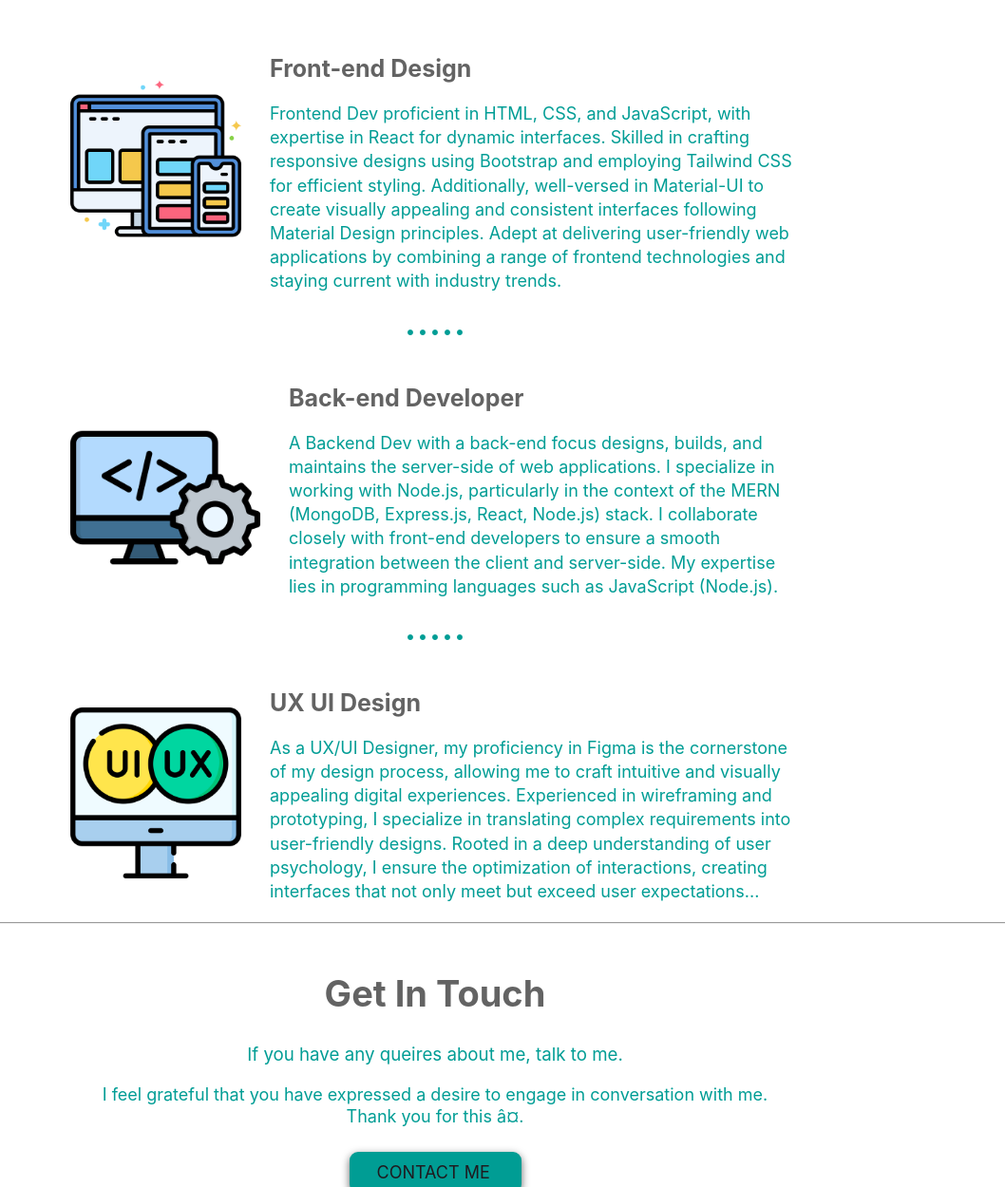
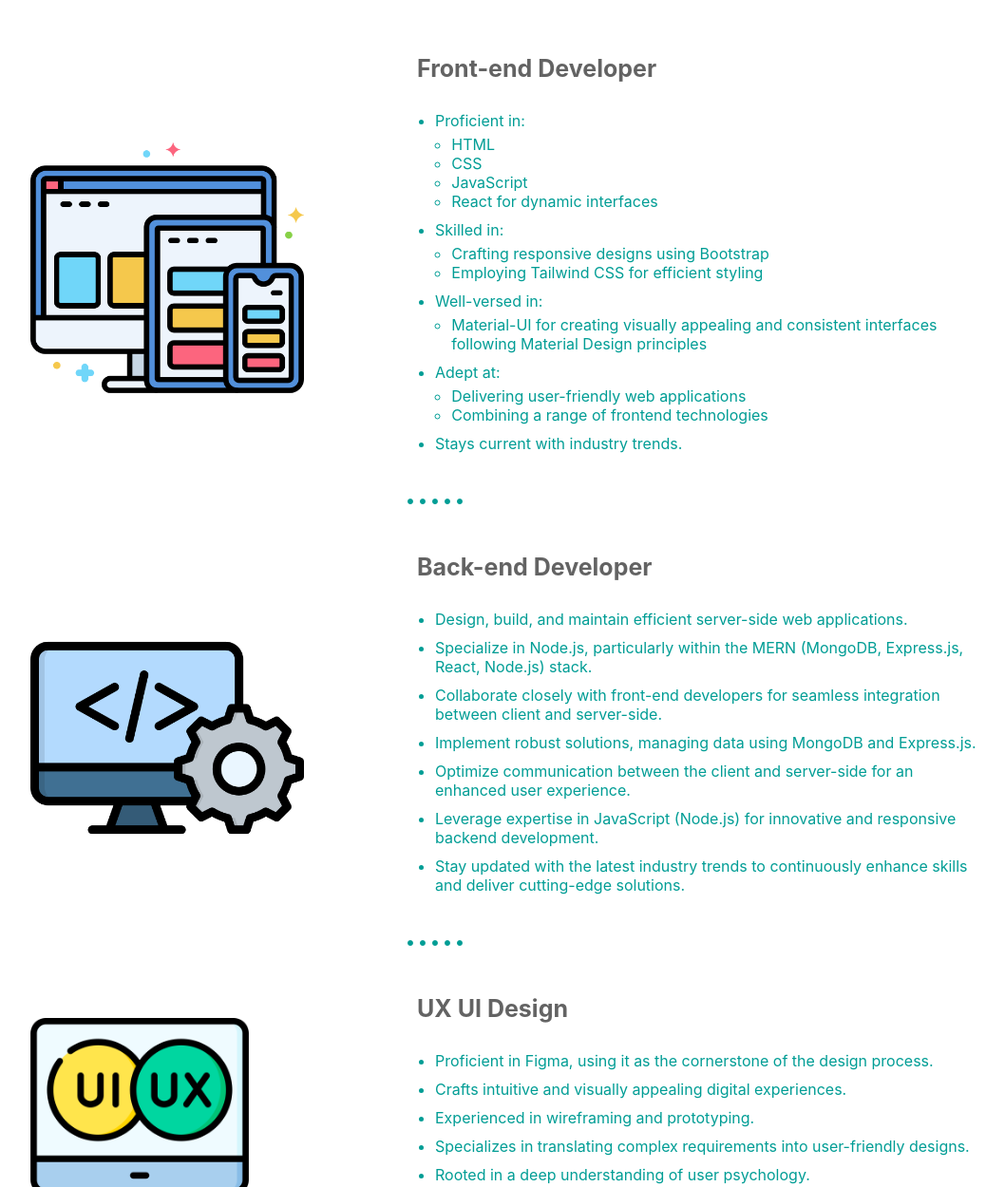
Before and after one commit to sidhrthh/Sidharthhh-Site-, a plain HTML site: page index.html in a window 1280 px wide. Shown: the part 1586-2836 px from the top of the page at 95% size, without its empty margins (182-1240 px from the left). Drawn offline with Linux system fonts and the light colour scheme.

Commit message:
Convert para into point

```diff
--- a/index.html
+++ b/index.html
@@ -58,40 +58,72 @@
         <div class="skill-section">
           <img src="Images/responsive-design.png" alt=" web design picture" draggable="false">
           <div class="skill-section-text">
-            <h3 class="primary-color">Front-end Design</h3>
-            <p class="secondary-color">Frontend Dev proficient in HTML, CSS, and JavaScript, with expertise in
-              React for dynamic interfaces. Skilled in crafting responsive designs using Bootstrap and employing
-              Tailwind CSS for efficient styling. Additionally, well-versed in Material-UI to create visually appealing
-              and consistent interfaces following Material Design principles. Adept at delivering user-friendly web
-              applications by combining a range of frontend technologies and staying current with industry trends.</p>
+            <h3 class="primary-color">Front-end Developer</h3>
+            <ul class="secondary-color">
+              <li>Proficient in:
+                <ul class="sub-skills">
+                  <li>HTML</li>
+                  <li>CSS</li>
+                  <li>JavaScript</li>
+                  <li>React for dynamic interfaces</li>
+                </ul>
+              </li>
+              <li>Skilled in:
+                <ul class="sub-skills">
+                  <li>Crafting responsive designs using Bootstrap</li>
+                  <li>Employing Tailwind CSS for efficient styling</li>
+                </ul>
+              </li>
+              <li>Well-versed in:
+                <ul class="sub-skills">
+                  <li>Material-UI for creating visually appealing and consistent interfaces following Material Design principles</li>
+                </ul>
+              </li>
+              <li>Adept at:
+                <ul class="sub-skills">
+                  <li>Delivering user-friendly web applications</li>
+                  <li>Combining a range of frontend technologies</li>
+                </ul>
+              </li>
+              <li>Stays current with industry trends.</li>
+            </ul>
+
+
           </div>
         </div>
         <div class="dots">.....</div>
 
         <!-- Backend-end Skill -->
         <div class="skill-section">
-          <img src="Images/software.png" alt="back-end img" draggable="false" style="width: 200px; height: 200px;">
+          <img src="Images/software.png" alt="back-end img" draggable="false" >
           <div class="skill-section-text">
             <h3 class="primary-color">Back-end Developer</h3>
-            <p class="secondary-color">A Backend Dev with a back-end focus designs, builds, and maintains
-              the server-side of web applications. I specialize in working with Node.js, particularly in the context of
-              the MERN (MongoDB, Express.js, React, Node.js) stack. I collaborate closely with front-end developers to
-              ensure a smooth integration between the client and server-side. My expertise lies in programming languages
-              such as JavaScript (Node.js).</p>
+            <ul class="secondary-color point-space">
+              <li>Design, build, and maintain efficient server-side web applications.</li>
+              <li>Specialize in Node.js, particularly within the MERN (MongoDB, Express.js, React, Node.js) stack.</li>
+              <li>Collaborate closely with front-end developers for seamless integration between client and server-side.</li>
+              <li>Implement robust solutions, managing data using MongoDB and Express.js.</li>
+              <li>Optimize communication between the client and server-side for an enhanced user experience.</li>
+              <li>Leverage expertise in JavaScript (Node.js) for innovative and responsive backend development.</li>
+              <li>Stay updated with the latest industry trends to continuously enhance skills and deliver cutting-edge solutions.</li>
+            </ul>
           </div>
         </div>
 
         <!-- UX UI Skill -->
         <div class="dots">.....</div>
-        <div class="skill-section">
-          <img src="Images/ui.png" alt=" UX UI  despicture" draggable="false">
+        <div class="skill-section ux_ui">
+          <img src="Images/ui.png" alt=" UX UI  despicture" draggable="false" >
           <div class="skill-section-text">
             <h3 class="primary-color">UX UI Design</h3>
-            <p class="secondary-color"> As a UX/UI Designer, my proficiency in Figma is the cornerstone of my design
-              process, allowing me to craft intuitive and visually appealing digital experiences. Experienced in
-              wireframing and prototyping, I specialize in translating complex requirements into user-friendly designs.
-              Rooted in a deep understanding of user psychology, I ensure the optimization of interactions, creating
-              interfaces that not only meet but exceed user expectations...</p>
+            <ul class="secondary-color point-space">
+              <li>Proficient in Figma, using it as the cornerstone of the design process.</li>
+              <li>Crafts intuitive and visually appealing digital experiences.</li>
+              <li>Experienced in wireframing and prototyping.</li>
+              <li>Specializes in translating complex requirements into user-friendly designs.</li>
+              <li>Rooted in a deep understanding of user psychology.</li>
+              <li>Ensures the optimization of interactions for interfaces that exceed user expectations.</li>
+            </ul>
           </div>
         </div>
       </section>
--- a/style.css
+++ b/style.css
@@ -75,6 +75,7 @@ figcaption{
     font-size: 18px;
 }
 
+
 /* Skill Section Style */
 .skills>h2 {
     text-align: center;
@@ -83,36 +84,56 @@ figcaption{
 }
 
 .skill-section {
-    width: 60%;
+    width: 90%;
     display: flex;
     margin: 0 auto;
-    gap: 30px;
+    justify-content: space-between;
+align-items: center;
+    gap: 70px;
 }
 
 .skill-section img {
-    width: 180px;
-    height:180px;
-    margin-top: 60px;
+    width: 25%;
+    margin: 60px 0 0 150px;
 
 }
+.ux_ui img {
+    width: 20%;
+    margin: 60px 0 0 150px;
 
+
+}
 .skill-section-text {
-    /* margin-left: 40px; */
+   width: 50%;
     margin-top: 20px;
+
 }
 
 .skill-section-text h3 {
     font-size: 25px;
-    margin-top: 20px;
+    margin: 20px 0 30px 0;
+    margin-left: -19px;
 
 }
 
 .skill-section-text p {
     margin-top: 20px;
-    text-align: left;
     line-height: 1.4;
     font-size: 18px;
 }
+ul {
+    margin-bottom: 10px;
+  }
+  ul ul {
+    margin-top: 5px;
+  }
+  .sub-skills li {
+    margin-left: 3%;
+  }
+ .point-space li {
+    margin-bottom: 10px;
+    margin-top: 5px;
+ }
 
 /* Contact Page Style */
 .contact-me {
```
